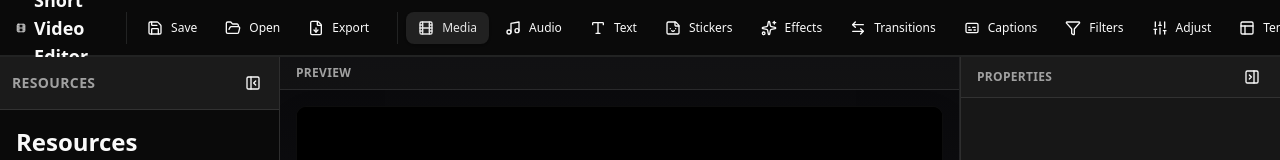
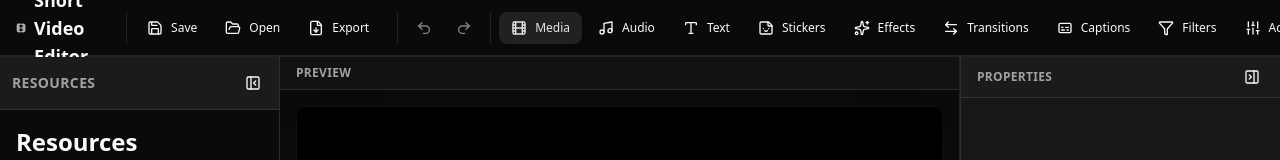
Before and after one commit to dooyulkim/short-video-editor, a React (Vite) app in the folder frontend/: page / in a window 1280 px wide. Shown: the top 160 px of the page. Built offline with nearby package versions, Linux system fonts and the light colour scheme; no server answers.

Commit message:
feat: enhance undo/redo system documentation and improve timeline context duration handling

```diff
--- a/frontend/src/components/ResourcePanel.tsx
+++ b/frontend/src/components/ResourcePanel.tsx
@@ -1,4 +1,4 @@
-import React, { useState, useCallback, useEffect, useOptimistic } from "react";
+import React, { useState, useCallback, useEffect, useOptimistic, startTransition } from "react";
 import { useDropzone } from "react-dropzone";
 import type { MediaResource } from "@/types/media";
 import { useMediaUpload } from "@/hooks/useMediaUpload";
@@ -19,6 +19,7 @@ import {
 } from "@/components/ui/alert-dialog";
 import { Upload, Video, Music, Image as ImageIcon, X } from "lucide-react";
 import { cn } from "@/lib/utils";
+import { useTimeline } from "@/context/TimelineContext";
 
 interface ResourcePanelProps {
 	onResourcesChange?: (resources: MediaResource[]) => void;
@@ -53,6 +54,7 @@ export const ResourcePanel: React.FC<ResourcePanelProps> = ({
 	const [resourceToDelete, setResourceToDelete] = useState<MediaResource | null>(null);
 	const [isDeleting, setIsDeleting] = useState(false);
 	const { uploadFile, progress, isUploading, error } = useMediaUpload();
+	const timeline = useTimeline();
 
 	// Fetch existing resources on mount
 	useEffect(() => {
@@ -81,9 +83,10 @@ export const ResourcePanel: React.FC<ResourcePanelProps> = ({
 					name: file.name,
 					url: URL.createObjectURL(file),
 					type: file.type.startsWith("video") ? "video" : file.type.startsWith("audio") ? "audio" : "image",
-					size: file.size,
-					createdAt: new Date().toISOString(),
-					thumbnailUrl: "",
+					createdAt: new Date(),
+					thumbnail: "",
+					metadata: {},
+					fileSize: file.size,
 				};
 
 				updateOptimisticResources({ type: "add", resource: tempResource });
@@ -149,9 +152,31 @@ export const ResourcePanel: React.FC<ResourcePanelProps> = ({
 			setIsDeleting(true);
 
 			// React 19: Optimistically remove from UI immediately
-			updateOptimisticResources({ type: "remove", resource: resourceToDelete });
+			startTransition(() => {
+				updateOptimisticResources({ type: "remove", resource: resourceToDelete });
+			});
 
 			await deleteMedia(resourceToDelete.id);
+
+			// Remove all clips that use this resource from the timeline
+			if (timeline) {
+				const { state } = timeline;
+				const clipsToRemove: string[] = [];
+
+				// Find all clips that reference this resource
+				state.layers.forEach((layer) => {
+					layer.clips.forEach((clip) => {
+						if (clip.resourceId === resourceToDelete.id) {
+							clipsToRemove.push(clip.id);
+						}
+					});
+				});
+
+				// Remove each clip from the timeline
+				clipsToRemove.forEach((clipId) => {
+					timeline.removeClip(clipId);
+				});
+			}
 
 			// Clear selection if the deleted resource was selected
 			if (selectedResource?.id === resourceToDelete.id) {
@@ -268,12 +293,12 @@ export const ResourcePanel: React.FC<ResourcePanelProps> = ({
 									title={[
 										resource.name,
 										resource.duration && `Duration: ${formatDuration(resource.duration)}`,
-										resource.metadata.width &&
-											resource.metadata.height &&
+										resource.metadata?.width &&
+											resource.metadata?.height &&
 											`Resolution: ${resource.metadata.width} × ${resource.metadata.height}`,
 										`Size: ${formatFileSize(resource.fileSize)}`,
-										resource.metadata.fps && `FPS: ${resource.metadata.fps}`,
-										resource.metadata.codec && `Codec: ${resource.metadata.codec}`,
+										resource.metadata?.fps && `FPS: ${resource.metadata.fps}`,
+										resource.metadata?.codec && `Codec: ${resource.metadata.codec}`,
 									]
 										.filter(Boolean)
 										.join("\n")}
--- a/frontend/src/components/Toolbar/TopToolbar.tsx
+++ b/frontend/src/components/Toolbar/TopToolbar.tsx
@@ -1,6 +1,7 @@
-import React from 'react';
-import { Button } from '@/components/ui/button';
-import { Separator } from '@/components/ui/separator';
+import React from "react";
+import { Button } from "@/components/ui/button";
+import { Separator } from "@/components/ui/separator";
+import { UndoRedoControls } from "@/components/Toolbar/UndoRedoControls";
 import {
 	Film,
 	Music,
@@ -15,9 +16,9 @@ import {
 	Mic2,
 	Save,
 	FolderOpen,
-  FileDown
-} from 'lucide-react';
-import { cn } from '@/lib/utils';
+	FileDown,
+} from "lucide-react";
+import { cn } from "@/lib/utils";
 
 interface TopToolbarProps {
 	activeTab?: string;
@@ -28,21 +29,21 @@ interface TopToolbarProps {
 }
 
 const toolbarTabs = [
-  { id: 'media', label: 'Media', icon: Film },
-  { id: 'audio', label: 'Audio', icon: Music },
-  { id: 'text', label: 'Text', icon: Type },
-  { id: 'stickers', label: 'Stickers', icon: Sticker },
-  { id: 'effects', label: 'Effects', icon: Sparkles },
-  { id: 'transitions', label: 'Transitions', icon: ArrowLeftRight },
-  { id: 'captions', label: 'Captions', icon: Captions },
-  { id: 'filters', label: 'Filters', icon: Filter },
-  { id: 'adjust', label: 'Adjust', icon: Sliders },
-  { id: 'templates', label: 'Templates', icon: Layout },
-  { id: 'ai-audio', label: 'AI Audio', icon: Mic2 },
+	{ id: "media", label: "Media", icon: Film },
+	{ id: "audio", label: "Audio", icon: Music },
+	{ id: "text", label: "Text", icon: Type },
+	{ id: "stickers", label: "Stickers", icon: Sticker },
+	{ id: "effects", label: "Effects", icon: Sparkles },
+	{ id: "transitions", label: "Transitions", icon: ArrowLeftRight },
+	{ id: "captions", label: "Captions", icon: Captions },
+	{ id: "filters", label: "Filters", icon: Filter },
+	{ id: "adjust", label: "Adjust", icon: Sliders },
+	{ id: "templates", label: "Templates", icon: Layout },
+	{ id: "ai-audio", label: "AI Audio", icon: Mic2 },
 ];
 
 export const TopToolbar: React.FC<TopToolbarProps> = ({
-  activeTab = 'media',
+	activeTab = "media",
 	onTabChange,
 	onSave,
 	onLoad,
@@ -60,34 +61,24 @@ export const TopToolbar: React.FC<TopToolbarProps> = ({
 
 			{/* File operations */}
 			<div className="flex items-center gap-1 mr-2">
-        <Button
-          variant="ghost"
-          size="sm"
-          onClick={onSave}
-          className="gap-2"
-        >
+				<Button variant="ghost" size="sm" onClick={onSave} className="gap-2">
 					<Save className="h-4 w-4" />
 					Save
 				</Button>
-        <Button
-          variant="ghost"
-          size="sm"
-          onClick={onLoad}
-          className="gap-2"
-        >
+				<Button variant="ghost" size="sm" onClick={onLoad} className="gap-2">
 					<FolderOpen className="h-4 w-4" />
 					Open
 				</Button>
-        <Button
-          variant="ghost"
-          size="sm"
-          onClick={onExport}
-          className="gap-2"
-        >
+				<Button variant="ghost" size="sm" onClick={onExport} className="gap-2">
 					<FileDown className="h-4 w-4" />
 					Export
 				</Button>
 			</div>
+
+			<Separator orientation="vertical" className="h-8" />
+
+			{/* Undo/Redo controls */}
+			<UndoRedoControls />
 
 			<Separator orientation="vertical" className="h-8" />
 
@@ -98,14 +89,10 @@ export const TopToolbar: React.FC<TopToolbarProps> = ({
 					return (
 						<Button
 							key={tab.id}
-              variant={activeTab === tab.id ? 'secondary' : 'ghost'}
+							variant={activeTab === tab.id ? "secondary" : "ghost"}
 							size="sm"
 							onClick={() => onTabChange?.(tab.id)}
-              className={cn(
-                'gap-2',
-                activeTab === tab.id && 'bg-primary/10 text-primary'
-              )}
-            >
+							className={cn("gap-2", activeTab === tab.id && "bg-primary/10 text-primary")}>
 							<Icon className="h-4 w-4" />
 							<span className="hidden md:inline">{tab.label}</span>
 						</Button>
--- a/frontend/src/context/TimelineContext.tsx
+++ b/frontend/src/context/TimelineContext.tsx
@@ -38,7 +38,7 @@ export type TimelineAction =
 const initialState: TimelineState = {
 	layers: [],
 	currentTime: 0,
-	duration: 90, // 90 seconds minimum duration
+	duration: 120, // 120 seconds (2 minutes) default duration
 	zoom: 20, // 20 pixels per second default
 	selectedClipId: null,
 	isPlaying: false,
@@ -61,9 +61,9 @@ function timelineReducer(state: TimelineState, action: TimelineAction): Timeline
 				clips: [...newLayers[layerIndex].clips, clip],
 			};
 
-			// Update duration if clip extends beyond current duration (minimum 90 seconds)
+			// Update duration if clip extends beyond current duration (minimum 120 seconds)
 			const clipEndTime = clip.startTime + clip.duration;
-			const newDuration = Math.max(90, state.duration, clipEndTime);
+			const newDuration = Math.max(120, state.duration, clipEndTime);
 
 			return {
 				...state,
@@ -202,7 +202,7 @@ function timelineReducer(state: TimelineState, action: TimelineAction): Timeline
 			const { duration } = action.payload;
 			return {
 				...state,
-				duration: Math.max(90, duration), // Minimum 90 seconds
+				duration: Math.max(120, duration), // Minimum 120 seconds (2 minutes)
 			};
 		}
 
@@ -228,6 +228,10 @@ function timelineReducer(state: TimelineState, action: TimelineAction): Timeline
 			return { ...state, layers: newLayers };
 		}
 
+		case "RESTORE_STATE": {
+			const { state: restoredState } = action.payload;
+			return restoredState;
+		}
 		default:
 			return state;
 	}
```
Also changed, not shown: 1 other file (tests, documents, lock files or other folders). Lines whose indentation alone changed are shown as unchanged.
